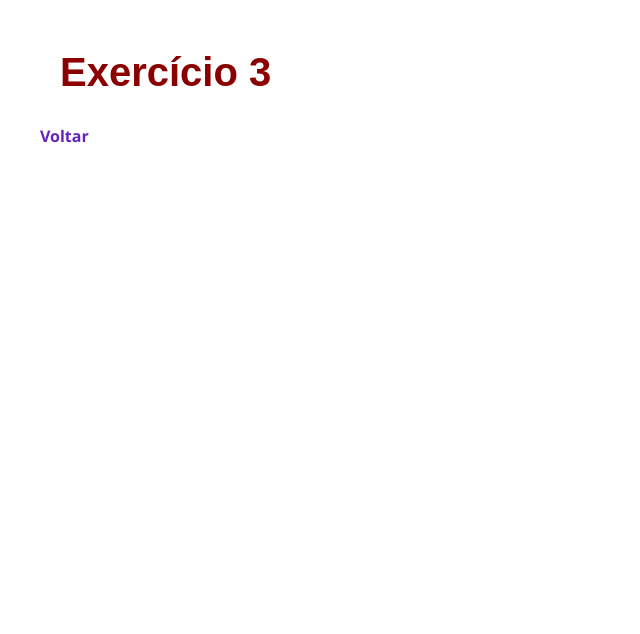
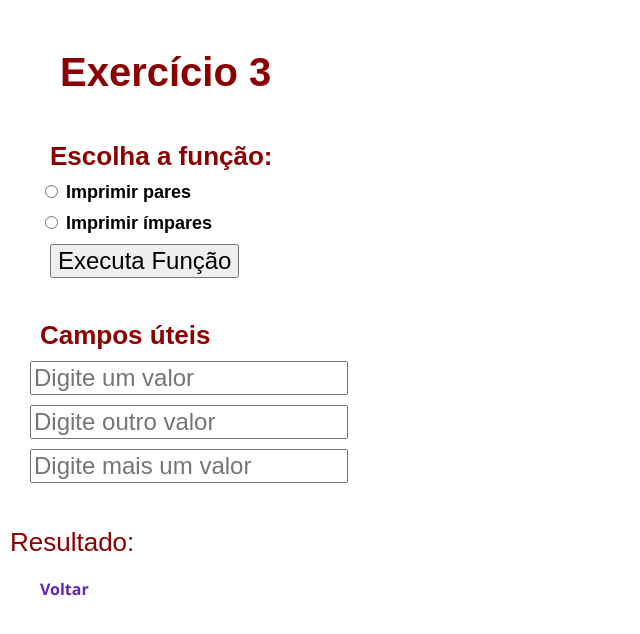
Before and after one commit to LeandroSCardoso/Aula_7_exercicios_JS, a plain HTML site: page exercicio_03.htm in a window 1280 px wide. Shown: the whole page, without its empty margins (0-640 px from the left). Drawn offline with Linux system fonts and the light colour scheme.

Commit message:
exercicio 3
a primeira parte e estrutura esta pronta

```diff
--- a/exercicio_03.htm
+++ b/exercicio_03.htm
@@ -16,20 +16,54 @@
         <header class="topo">
             <p class="espac">Exercício 3</p>
         </header>
-<!--         <aside>
+
+       <!--  MENU DE ESCOLHA DE FUNÇÕES -->
+        <div  class="div-esq">
             <ul>
-                <li class="nada"><p>Somando Valores</p></li>
-                <li class="nada"><input type="text" id="val1" name="" placeholder="Digite um valor"></li>
-                <li class="nada"><input type="text" id="val2" name="" placeholder="Digite outro valor"></li>
-                <li class="nada"><input type="text" id="val3" name="" placeholder="Digite mais um valor"></li>
-                <li class="nada"><button onclick="somar_ex01()" id="btn_somar_ex01">Somar</button></li>
+                <li class="nada">
+                    <p>Escolha a função:</p>
+                </li>
+                <li class="nada">
+
+                    <input onclick="ajusta_titulo()" type="radio" name="selecionado" id="imprimepares">
+                    Imprimir pares
+
+                </li>
+                <li class="nada">
+
+                    <input onclick="ajusta_titulo()" type="radio" name="selecionado" id="calculaMedia">
+                    Imprimir ímpares
+
+                </li>
+                <button onclick="executa()" id="btn_executa">Executa Função</button>
+
+            </ul>
+         </div>
+
+        <!--  CAMPOS ÚTEIS CASO SEJA NECESSÁRIO NA FUNÇÃO -->
+        <div class="div-dir">
+            <ul>
+                <li class="nada">
+                    <p id="tit_func">Campos úteis</p>
+                </li>
+
+                <li class="nada">
+                    <input onkeyup="somar_ex()" type="text" id="val1" name="" placeholder="Digite um valor">
+                </li>
+
+                <li class="nada">
+                    <input onkeyup="somar_ex()" type="text" id="val2" name="" placeholder="Digite outro valor">
+                </li>
+
+                <li class="nada">
+                    <input onkeyup="somar_ex()" type="text" id="val3" name="" placeholder="Digite mais um valor">
+                </li>
             </ul>
 
-            <div class="ex_result" id="total_ex_1">
-                Total da Soma:
-            </div>
-        </aside> -->
-
+        </div>
+        <div class="ex_result" id="total_ex_1">
+            Resultado:
+        </div>
 
 
         <!-- Rodapé -->
--- a/script.js
+++ b/script.js
@@ -23,3 +23,37 @@ function somar_ex() {
       resultado.innerText = "Total da Soma: " + total
     }
 }
+
+
+function executa() {
+    let tipo = document.querySelector('input[name="selecionado"]:checked').id;
+    let resultado = "";
+
+    if (tipo === "imprimepares") {
+      for (let i = 2; i <= 100; i += 2) {
+        resultado += i + " ";
+      }
+
+    } else if (tipo === "impares") {
+      for (let i = 1; i <= 100; i += 2) {
+        resultado += i + " ";
+      }
+    }
+
+    document.getElementById("total_ex_1").innerText = 'Calculo: ' + resultado;
+  }
+
+  function ajusta_titulo() {
+    let tipo = document.querySelector('input[name="selecionado"]:checked').id;
+    let resultado = "";
+
+    if (tipo === "imprimepares") {
+        resultado = document.getElementById("tit_func")
+        resultado.innerText = "Campos não utilizados na função selecionada"
+      }
+
+     else if (tipo === "calculaMedia") {
+        resultado = document.getElementById("tit_func")
+        resultado.innerText = "Informe três valores nos campos abaixo para obter a média."
+      }
+    }
--- a/style.css
+++ b/style.css
@@ -34,6 +34,22 @@ aside {
     font-weight: bold;
     margin: 0px;
 }
+
+.div-esq {
+    width: 320px;
+    display: inline-block;
+    font-family: Arial, Helvetica, sans-serif;
+    font-weight: bold;
+    margin: 10px;
+}
+
+.div-dir {
+    display: inline;
+    font-family: Arial, Helvetica, sans-serif;
+    font-weight: bold;
+    margin: 10px;
+}
+
 
 li.nada {
   list-style-type: none;
@@ -89,6 +105,7 @@ h1 {
 
 
 p, .ex_result {
+    width: 80%;
     margin: 10px;
     font-family: Arial, Helvetica, sans-serif;
     font-size: 26px;
```
